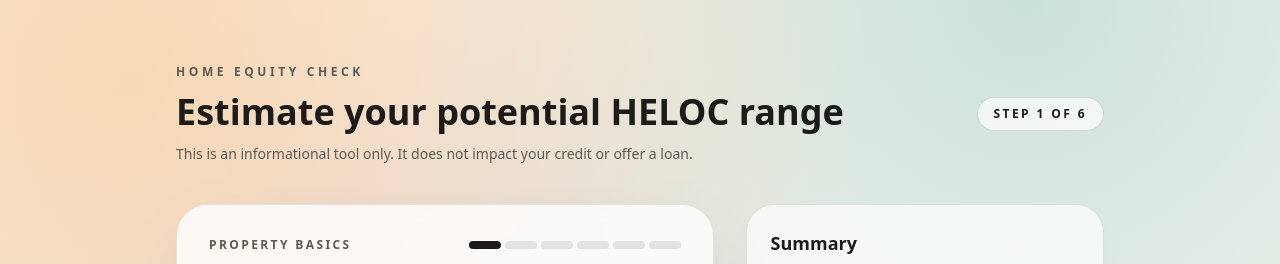
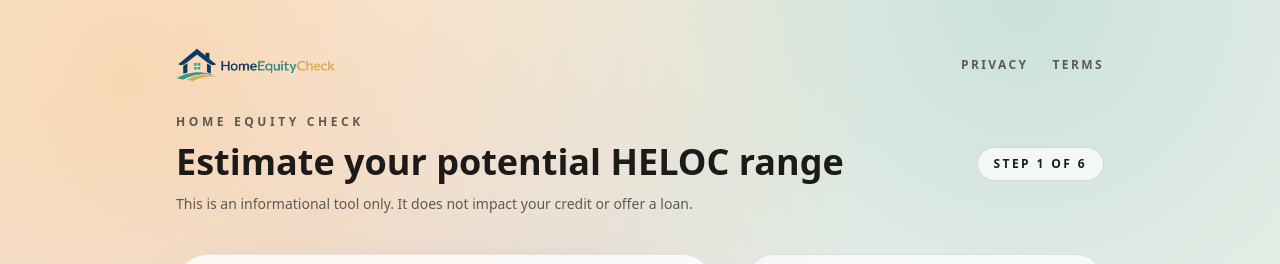
Before and after one commit to jdoubled05/leads, a Next.js app: page /heloc in a window 1280 px wide. Shown: the top 264 px of the page. Built offline with nearby package versions, Linux system fonts and the light colour scheme; no server answers.

Commit message:
feat: add Google Ads conversion tracking for lead submissions

```diff
--- a/app/heloc/page.tsx
+++ b/app/heloc/page.tsx
@@ -1,9 +1,11 @@
 "use client";
 
 import Link from "next/link";
-import { useMemo, useState } from "react";
+import { useMemo, useRef, useState } from "react";
+import PublicHeader from "@/components/PublicHeader";
 import { scoreLead } from "@/lib/leadScoring";
 import { supabaseClient } from "@/lib/supabaseClient";
+import { trackAdsConversion } from "@/lib/gtag";
 
 type PropertyType = "single_family" | "condo_townhome" | "2_4_unit";
 type UseCase =
@@ -50,6 +52,7 @@ export default function HelocLeadPage() {
   const [isSubmitting, setIsSubmitting] = useState(false);
   const [error, setError] = useState<string | null>(null);
   const [submitted, setSubmitted] = useState(false);
+  const hasTrackedConversion = useRef(false);
   const [form, setForm] = useState<FormState>({
     zip: "",
     primaryResidence: null,
@@ -174,14 +177,22 @@ export default function HelocLeadPage() {
     }
 
     setSubmitted(true);
+
+    const conversionLabel =
+      process.env.NEXT_PUBLIC_GOOGLE_ADS_CONVERSION_LABEL;
+    if (!hasTrackedConversion.current && conversionLabel) {
+      trackAdsConversion(`AW-17850908521/${conversionLabel}`);
+      hasTrackedConversion.current = true;
+    }
   };
 
   return (
     <div className="min-h-screen bg-[#f8f4ee] text-[#1c1b1a]">
       <div className="relative overflow-hidden">
         <div className="pointer-events-none absolute inset-0 bg-[radial-gradient(circle_at_10%_10%,_rgba(249,208,165,0.8),_transparent_55%),radial-gradient(circle_at_80%_0%,_rgba(191,221,214,0.8),_transparent_50%),radial-gradient(circle_at_30%_70%,_rgba(198,210,248,0.7),_transparent_55%)]" />
-        <div className="relative mx-auto flex min-h-screen max-w-5xl flex-col px-6 py-16 md:px-12">
-          <header className="flex flex-wrap items-center justify-between gap-4">
+        <div className="relative mx-auto flex min-h-screen max-w-5xl flex-col px-6 py-10 md:px-12">
+          <PublicHeader />
+          <header className="mt-6 flex flex-wrap items-center justify-between gap-4">
             <div>
               <p className="text-xs font-semibold uppercase tracking-[0.3em] text-[#5d5a54]">
                 Home Equity Check
--- a/app/layout.tsx
+++ b/app/layout.tsx
@@ -1,4 +1,5 @@
 import type { Metadata } from "next";
+import Script from "next/script";
 import { Fraunces, Plus_Jakarta_Sans } from "next/font/google";
 import "./globals.css";
 
@@ -24,6 +25,18 @@ export default function RootLayout({
 }>) {
   return (
     <html lang="en">
+      <head>
+        <Script
+          src="https://www.googletagmanager.com/gtag/js?id=AW-17850908521"
+          strategy="afterInteractive"
+        />
+        <Script id="google-ads-base" strategy="afterInteractive">
+          {`window.dataLayer = window.dataLayer || [];
+function gtag(){dataLayer.push(arguments);}
+gtag('js', new Date());
+gtag('config', 'AW-17850908521');`}
+        </Script>
+      </head>
       <body className={`${plusJakarta.variable} ${fraunces.variable} antialiased`}>
         {children}
       </body>
--- a/app/page.tsx
+++ b/app/page.tsx
@@ -1,10 +1,15 @@
 import Link from "next/link";
+import PublicHeader from "@/components/PublicHeader";
 
 export default function Home() {
   return (
     <div className="relative min-h-screen overflow-hidden bg-[#f8f4ee] text-[#1c1b1a]">
       <div className="pointer-events-none absolute inset-0 bg-[radial-gradient(circle_at_top,_rgba(235,207,166,0.7),_transparent_55%),radial-gradient(circle_at_80%_20%,_rgba(197,214,241,0.65),_transparent_45%)]" />
-      <div className="relative mx-auto flex min-h-screen max-w-5xl flex-col items-start justify-center px-6 py-20 md:px-12">
+      <div className="relative mx-auto flex min-h-screen max-w-5xl flex-col items-start px-6 py-12 md:px-12">
+        <div className="w-full">
+          <PublicHeader />
+        </div>
+        <div className="flex flex-1 flex-col items-start justify-center py-10">
         <span className="mb-6 inline-flex items-center gap-2 rounded-full border border-[#1c1b1a]/20 bg-white/70 px-4 py-2 text-xs font-semibold uppercase tracking-[0.2em]">
           Home Equity Check
         </span>
@@ -29,6 +34,7 @@ export default function Home() {
             Privacy
           </Link>
         </div>
+        </div>
       </div>
     </div>
   );
--- a/app/privacy/page.tsx
+++ b/app/privacy/page.tsx
@@ -1,9 +1,13 @@
 import Link from "next/link";
+import PublicHeader from "@/components/PublicHeader";
 
 export default function PrivacyPage() {
   return (
-    <div className="min-h-screen bg-[#f8f4ee] px-6 py-16 text-[#1c1b1a] md:px-12">
-      <div className="mx-auto max-w-3xl space-y-6 rounded-[32px] border border-[#1c1b1a]/10 bg-white/80 p-8 shadow-[0_24px_80px_-50px_rgba(28,27,26,0.6)]">
+    <div className="min-h-screen bg-[#f8f4ee] px-6 py-10 text-[#1c1b1a] md:px-12">
+      <div className="mx-auto max-w-3xl">
+        <PublicHeader />
+      </div>
+      <div className="mx-auto mt-6 max-w-3xl space-y-6 rounded-[32px] border border-[#1c1b1a]/10 bg-white/80 p-8 shadow-[0_24px_80px_-50px_rgba(28,27,26,0.6)]">
         <h1 className="text-3xl font-semibold">Privacy Policy</h1>
         <p className="text-[#4a4742]">
           This page summarizes how Home Equity Check handles information you
--- a/app/terms/page.tsx
+++ b/app/terms/page.tsx
@@ -1,9 +1,13 @@
 import Link from "next/link";
+import PublicHeader from "@/components/PublicHeader";
 
 export default function TermsPage() {
   return (
-    <div className="min-h-screen bg-[#f8f4ee] px-6 py-16 text-[#1c1b1a] md:px-12">
-      <div className="mx-auto max-w-3xl space-y-6 rounded-[32px] border border-[#1c1b1a]/10 bg-white/80 p-8 shadow-[0_24px_80px_-50px_rgba(28,27,26,0.6)]">
+    <div className="min-h-screen bg-[#f8f4ee] px-6 py-10 text-[#1c1b1a] md:px-12">
+      <div className="mx-auto max-w-3xl">
+        <PublicHeader />
+      </div>
+      <div className="mx-auto mt-6 max-w-3xl space-y-6 rounded-[32px] border border-[#1c1b1a]/10 bg-white/80 p-8 shadow-[0_24px_80px_-50px_rgba(28,27,26,0.6)]">
         <h1 className="text-3xl font-semibold">Terms of Service</h1>
         <p className="text-[#4a4742]">
           Home Equity Check provides an informational estimate based on the
--- /dev/null
+++ b/components/Logo.tsx
@@ -0,0 +1,33 @@
+import Image from "next/image";
+
+type LogoProps = {
+  variant?: "full" | "mark";
+  size?: "sm" | "md" | "lg";
+  className?: string;
+};
+
+const sizeMap = {
+  sm: { width: 120, height: 28 },
+  md: { width: 160, height: 36 },
+  lg: { width: 220, height: 48 },
+};
+
+export default function Logo({
+  variant = "full",
+  size = "md",
+  className,
+}: LogoProps) {
+  const src = variant === "mark" ? "/brand/logo.png" : "/brand/logo.png";
+  const dimensions = sizeMap[size];
+
+  return (
+    <Image
+      src={src}
+      alt="Home Equity Check"
+      width={dimensions.width}
+      height={dimensions.height}
+      priority
+      className={className}
+    />
+  );
+}
--- /dev/null
+++ b/components/PublicHeader.tsx
@@ -0,0 +1,20 @@
+import Link from "next/link";
+import Logo from "@/components/Logo";
+
+export default function PublicHeader() {
+  return (
+    <header className="flex flex-wrap items-center justify-between gap-2 py-2">
+      <Link href="/" aria-label="Home Equity Check home">
+        <Logo size="md" />
+      </Link>
+      <nav className="flex items-center gap-6 text-xs font-semibold uppercase tracking-[0.2em] text-[#5d5a54]">
+        <Link className="transition hover:text-[#1c1b1a]" href="/privacy">
+          Privacy
+        </Link>
+        <Link className="transition hover:text-[#1c1b1a]" href="/terms">
+          Terms
+        </Link>
+      </nav>
+    </header>
+  );
+}
--- /dev/null
+++ b/lib/gtag.ts
@@ -0,0 +1,11 @@
+export const trackAdsConversion = (sendTo: string) => {
+  if (typeof window === "undefined") {
+    return;
+  }
+
+  if (typeof window.gtag !== "function") {
+    return;
+  }
+
+  window.gtag("event", "conversion", { send_to: sendTo });
+};
--- /dev/null
+++ b/types/global.d.ts
@@ -0,0 +1,7 @@
+export {};
+
+declare global {
+  interface Window {
+    gtag?: (...args: any[]) => void;
+  }
+}
```
Also changed, not shown: public/brand/logo.png (added), 1 other file (tests, documents, lock files or other folders).
